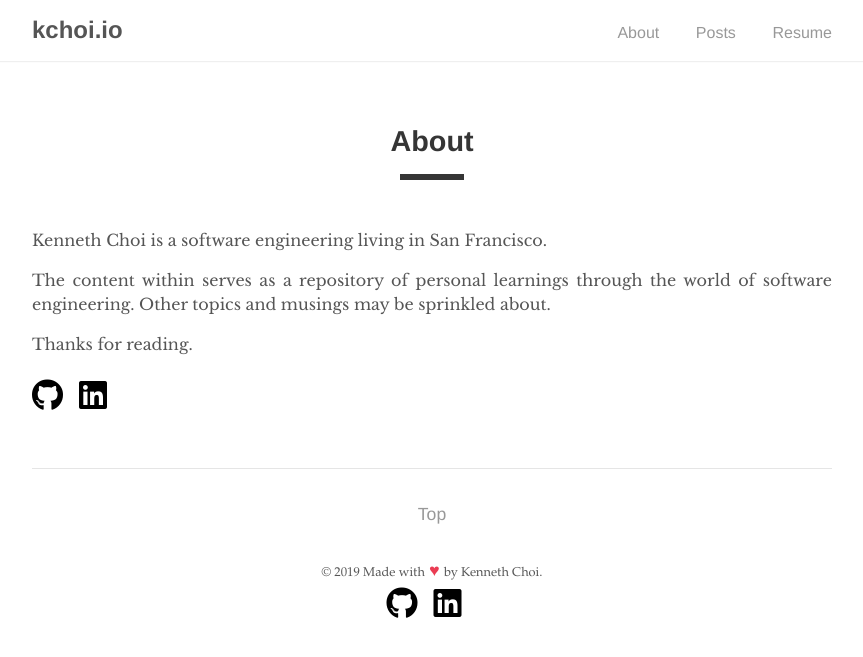
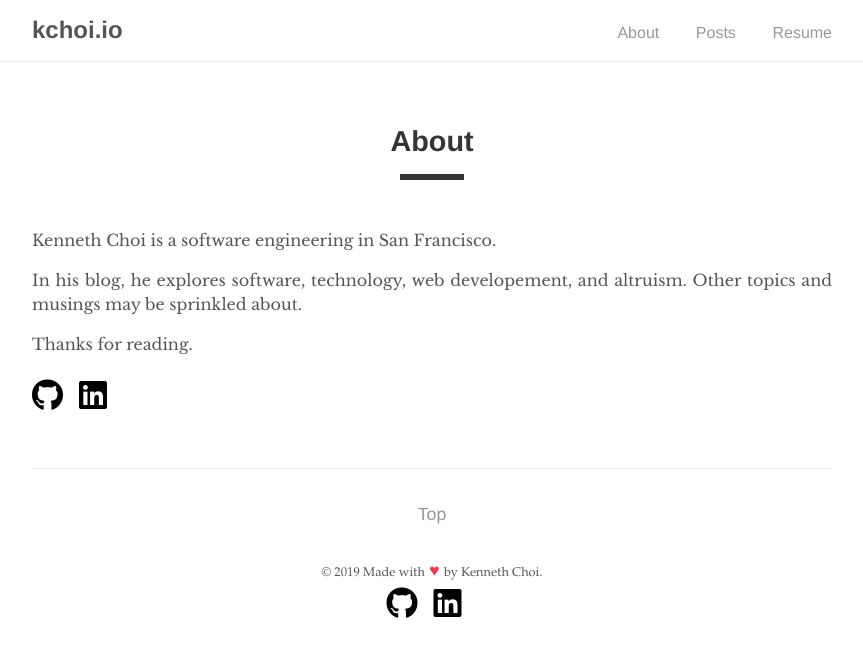
Before and after one commit to mrkchoi/kchoi.io, a Jekyll site: the page built from _pages/about.md, in a window 1280 px wide. Shown: the top 657 px of the page, without its empty margins (208-1071 px from the left). Built offline with Jekyll 4.4.1, drawn with Linux system fonts in a browser that asks for light colours; nearby versions of some CDN libraries.

Commit message:
Update about

```diff
--- a/_pages/about.md
+++ b/_pages/about.md
@@ -5,9 +5,9 @@ author: "Kenneth"
 permalink: /about/
 ---
 
-Kenneth Choi is a software engineering living in San Francisco.
+Kenneth Choi is a software engineering in San Francisco.
 
-The content within serves as a repository of personal learnings through the world of software engineering. Other topics and musings may be sprinkled about.
+In his blog, he explores software, technology, web developement, and altruism. Other topics and musings may be sprinkled about.
 
 Thanks for reading.
 
```
